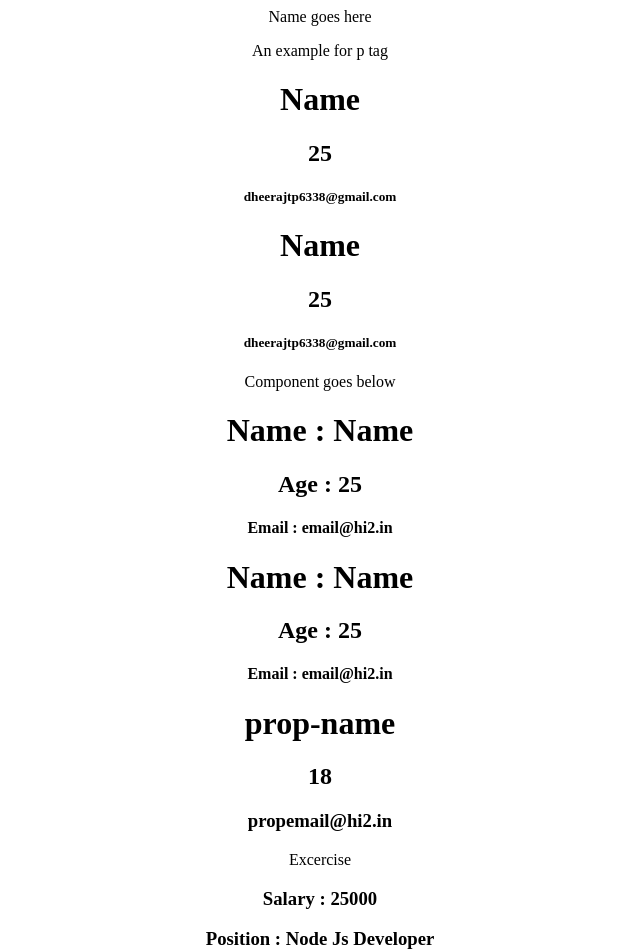
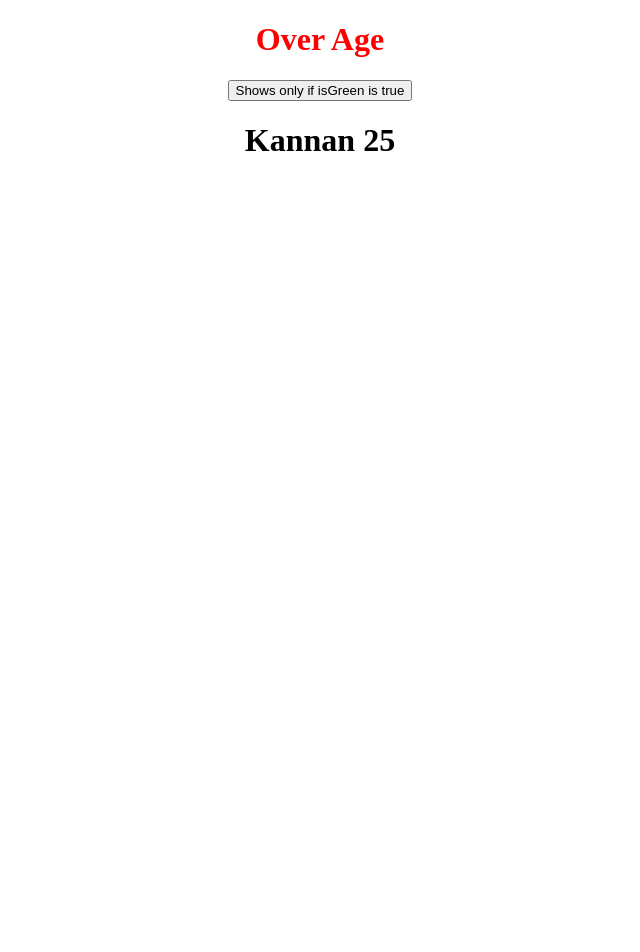
Before and after one commit to dheerajtp/React, a React (Create React App) app: page / in a window 1280 px wide. Shown: the top 952 px of the page, without its empty margins (320-960 px from the left). After the commit the page ends 800 px from the top, so only its background shows below. Built offline with nearby package versions, Linux system fonts and the light colour scheme.

Commit message:
conditional rendering, lists and css

```diff
--- a/src/App.css
+++ b/src/App.css
@@ -36,3 +36,7 @@
     transform: rotate(360deg);
   }
 }
+
+.header {
+  color: red;
+}
--- a/src/App.js
+++ b/src/App.js
@@ -1,53 +1,24 @@
 import "./App.css";
-import Excercise from "./Excercise";
+import styles from "./style.module.css";
+import User from "./User";
 
 function App() {
-  const name = "Name goes here";
-  const tag = <p>An example for p tag</p>;
-  const fullName = <h1>Name</h1>;
-  const age = <h2>25</h2>;
-  const email = <h5>dheerajtp6338@gmail.com</h5>;
+  const age = 18,
+    isGreen = true,
+    names = [
+      { name: "Kannan", age: 25, display: true },
+      { name: "Kunjan", age: 25, display: false },
+    ];
 
-  const userFullDetails = (
-    <div>
-      {fullName}
-      {age}
-      {email}
-    </div>
-  );
   return (
     <div className="App">
-      {name}
-      {tag}
-      {userFullDetails}
-      {userFullDetails}
-      <p>Component goes below</p>
-      <User />
-      <User />
-      <PropComponent name="prop-name" age={18} email="propemail@hi2.in" />
-      <Excercise />
+      <h1 className={styles.header}>{age > 15 ? "Over Age" : "Under Age"}</h1>
+      {isGreen && <button>Shows only if isGreen is true</button>}
+      {names.map((user, key) => (
+        <User key={key} user={user} />
+      ))}
     </div>
   );
 }
 
-const User = () => {
-  return (
-    <div>
-      <h1> Name : Name</h1>
-      <h2> Age : 25 </h2>
-      <h4> Email : email@hi2.in </h4>
-    </div>
-  );
-};
-
-const PropComponent = (props) => {
-  return (
-    <div>
-      <h1>{props.name}</h1>
-      <h2>{props.age}</h2>
-      <h3>{props.email}</h3>
-    </div>
-  );
-};
-
 export default App;
--- a/src/Excercise.jsx
+++ /dev/null
@@ -1,22 +0,0 @@
-import React from "react";
-
-function Excercise() {
-  return (
-    <div>
-      Excercise
-      <Job salary={25000} position="Node Js Developer" company="ioss" />
-    </div>
-  );
-}
-
-const Job = (props) => {
-  return (
-    <div>
-      <h3>Salary : {props.salary}</h3>
-      <h3>Position : {props.position}</h3>
-      <h3>Company : {props.company}</h3>
-    </div>
-  );
-};
-
-export default Excercise;
--- /dev/null
+++ b/src/User.js
@@ -0,0 +1,13 @@
+import React from "react";
+
+function User(props) {
+  return (
+    props.user.display && (
+      <h1>
+        {props.user.name} {props.user.age}
+      </h1>
+    )
+  );
+}
+
+export default User;
--- /dev/null
+++ b/src/style.module.css
@@ -0,0 +1,3 @@
+.header {
+  color: red;
+}
```
Also changed, not shown: 1 other file (tests, documents, lock files or other folders).
